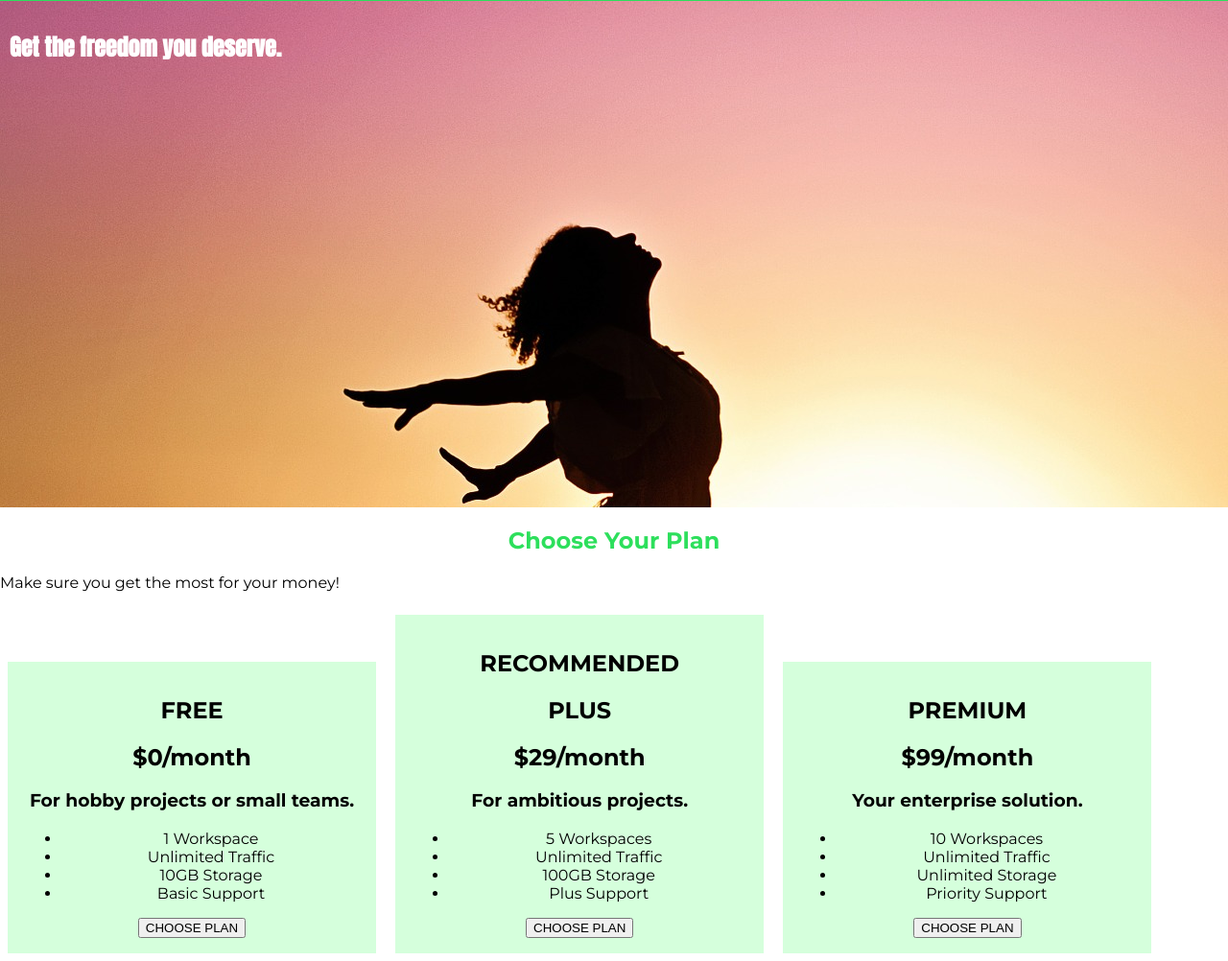
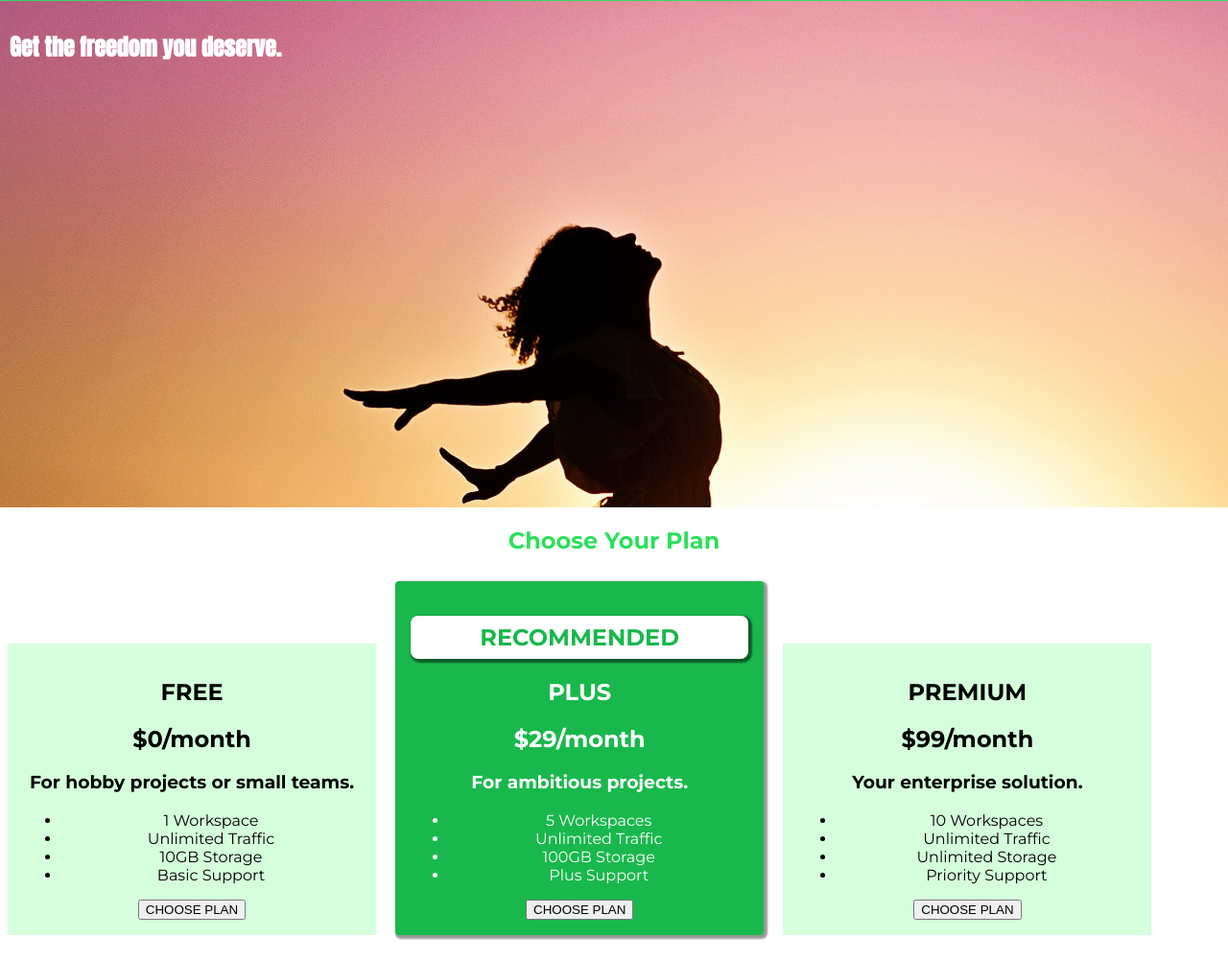
Before and after one commit to syoungee/css_workout, a plain HTML site: page index.html in a window 1280 px wide. Shown: the part 42-1044 px from the top of the page at 96% size. Drawn offline with Linux system fonts and the light colour scheme.

Commit message:
feature / drop shadow 넣기

```diff
--- a/index.html
+++ b/index.html
@@ -36,7 +36,7 @@
       </section>
       <section id="plans">
         <h1 class="section-title">Choose Your Plan</h1>
-        <p>Make sure you get the most for your money!</p>
+        <!-- <p>Make sure you get the most for your money!</p> -->
       </section>
       <div>
         <article class="plan">
@@ -53,8 +53,8 @@
             <button>CHOOSE PLAN</button>
           </div>
         </article>
-        <article class="plan">
-          <h1>RECOMMENDED</h1>
+        <article class="plan plan--highlighted">
+          <h1 class="plan__annotation">RECOMMENDED</h1>
           <h1>PLUS</h1>
           <h2>$29/month</h2>
           <h3>For ambitious projects.</h3>
--- a/main.css
+++ b/main.css
@@ -99,3 +99,23 @@ body {
     display: inline-block;
     width: 30%;
 }
+
+.plan--highlighted {
+    background: #19b84c;
+    color: white;
+    box-shadow: 2px 2px 2px 2px rgba(0, 0, 0, 0.4);
+    border-radius: 4px;
+}
+/*
+    white background
+    text color green
+    padding something
+    add drop shadow
+*/
+.plan__annotation {
+    background: white;
+    color: #19b84c;
+    padding: 8px;
+    box-shadow: 2px 2px 2px 2px rgba(0, 0, 0, 0.5);
+    border-radius: 8px;
+}
```
